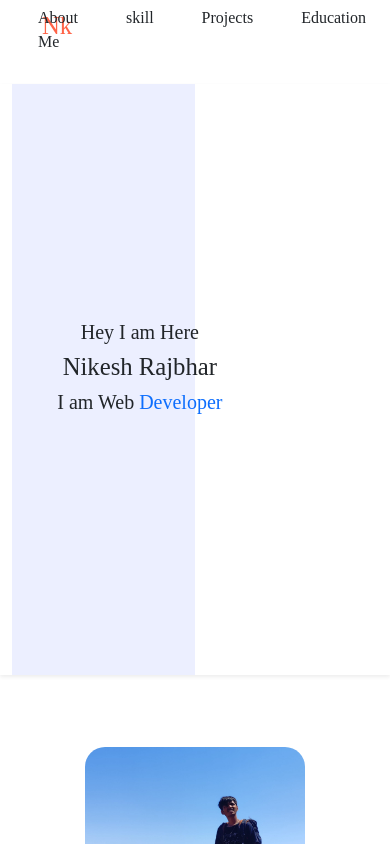
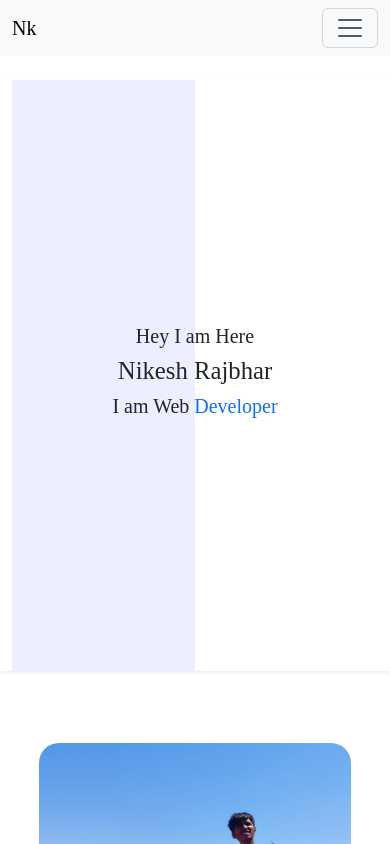
Before and after one commit to NikeshSoni/portfolio, a React (Create React App) app: page / in a window 390 px wide. Shown: the top 844 px of the page. Built offline with nearby package versions, Linux system fonts and the light colour scheme.

Commit message:
Changes Complate in my Portfolio  responsiveness

```diff
--- a/src/App.scss
+++ b/src/App.scss
@@ -125,6 +125,10 @@ a{
 
 .myIntro{
     position: absolute;
-    top: 40%;
-    right: -15%;
+    top: 50%;
+    /* right: -15%; */
+    left: 50%;
+    // transition: translate(-50%, -50%);
+    transform: translate(-50%, -50%);
+    z-index: 999;
 }
--- a/src/Components/contsint.js
+++ b/src/Components/contsint.js
@@ -13,9 +13,7 @@ const Contsint =() => {
     return(
         <>
 
-            <div className="mainWapper shadow-sm mt-4 container d-flex position-relative">
-                <div className="commanBg position-relative">
-
+            <div className="mainWapper shadow-sm mt-4 container d-flex  position-relative">
                     <div className='myIntro text-center'>
                             <h5 className=''>
                                 Hey I am Here
@@ -26,6 +24,8 @@ const Contsint =() => {
 
                             <h5>I am Web <a href="#">Developer</a></h5>
                         </div>
+                <div className="commanBg position-relative">
+
                 </div>
 
                 <div className="bg-white homeWidth">
@@ -47,10 +47,10 @@ const Contsint =() => {
 
 
             <div className="about-me row mx-auto about-me py-4 justify-content-center rounded container my-5">
-                    <div className="col-8 col-md-5 mb-4 mb-md-0 text-center">
+                    <div className="col-11 col-md-5 mb-4 mb-md-0 text-center">
                         <img  className='img-fluid my-img comman-radius' src={iNikesh} />
                     </div>
-                    <div className="col-8 col-md-6 ">
+                    <div className="col-11 col-md-6 ">
                         <h2 className='mb-3 comman-info'>
                             About Me
                         </h2>
--- a/src/Components/header.js
+++ b/src/Components/header.js
@@ -2,31 +2,61 @@
 
 const Header = () => {
     return (
-                <header>
-                    <nav className=" row navigation justify-content-between">
-                        <div className="col-4 text-center">
-                            <h2 className="logo">
-                                Nk
-                            </h2>
-                        </div>
+        // <header>
+        //     <nav className=" row navigation justify-content-between">
+        //         <div className="col-4 text-center">
+        //             <h2 className="logo">
+        //                 Nk
+        //             </h2>
+        //         </div>
 
-                        <ul className="d-flex gap-4 m-0 justify-content-end col-8">
-                            <li className="me-4 fs-6 list-unstyled">
-                                <a className="text-dark page-links" href="#">About Me</a>
+        //         <ul className="d-flex gap-4 m-0 justify-content-end col-8">
+        //             <li className="me-4 fs-6 list-unstyled">
+        //                 <a className="text-dark page-links" href="#">About Me</a>
+        //             </li>
+        //             <li className="me-4 fs-6 list-unstyled">
+        //                 <a className="text-dark page-links" href="#">skill</a>
+        //             </li>
+        //             <li className="me-4 fs-6 list-unstyled">
+        //                 <a className="text-dark page-links" href="#">Projects</a>
+        //             </li>
+        //             <li className="me-4 fs-6 list-unstyled">
+        //                 <a className="text-dark page-links" href="#">Education</a>
+        //             </li>
+        //         </ul>
+        //     </nav>
+        // </header>
+
+            <nav className="navbar navbar-expand-lg  navbar-light bg-light">
+
+                <div className="container-fluid container justify-content-between">
+                    <a className="navbar-brand logo" href="#">Nk</a>
+                    <button className="navbar-toggler" type="button" data-bs-toggle="collapse" data-bs-target="#navbarNav" aria-controls="navbarNav" aria-expanded="false" aria-label="Toggle navigation">
+                        <span className="navbar-toggler-icon"></span>
+                    </button>
+                    <div className="collapse navbar-collapse" id="navbarNav">
+                        <ul className="navbar-nav">
+                            <li className="nav-item">
+                                <a className="nav-link active" aria-current="page" href="#">Home</a>
                             </li>
-                            <li className="me-4 fs-6 list-unstyled">
-                                <a className="text-dark page-links" href="#">skill</a>
+                            <li className="nav-item">
+                                <a className="nav-link" href="#">About</a>
                             </li>
-                            <li className="me-4 fs-6 list-unstyled">
-                                <a className="text-dark page-links" href="#">Projects</a>
+                            <li className="nav-item">
+                                <a className="nav-link" href="#">Projects</a>
                             </li>
-                            <li className="me-4 fs-6 list-unstyled">
-                                <a className="text-dark page-links" href="#">Education</a>
+                            <li className="nav-item">
+                                <a className="nav-link" href="#">Education</a>
                             </li>
                         </ul>
-                    </nav>
-                </header>
-             )
+                    </div>
+                </div>
+
+
+            </nav>
+
+
+    )
 
 }
 
```
Lines whose indentation alone changed are shown as unchanged.
